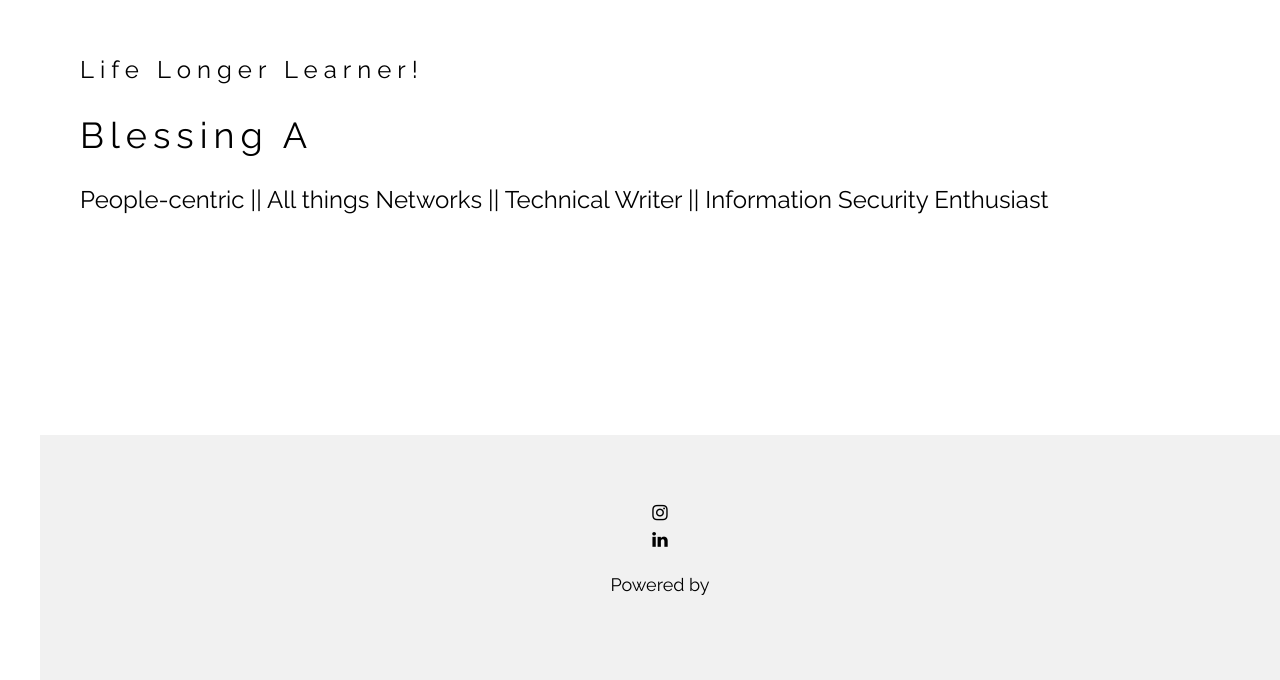
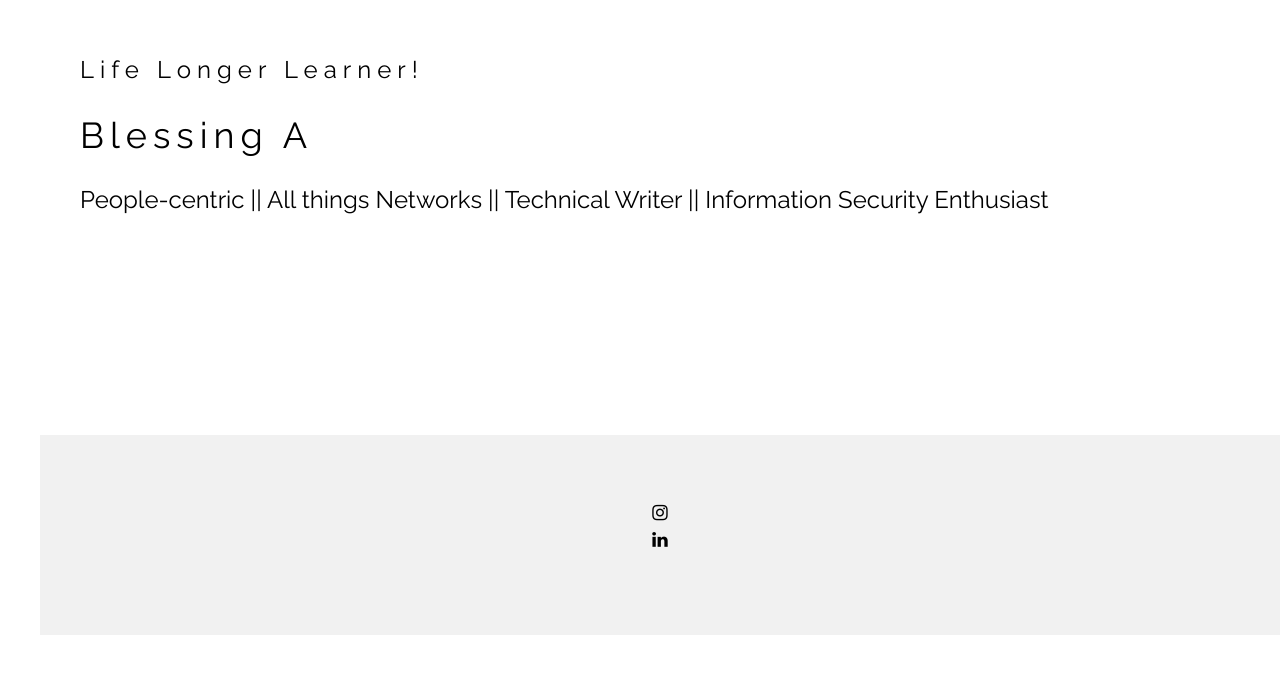
Before and after one commit to Tioluwani-B/blessingA.github.io, a plain HTML site: page index.html in a window 1280 px wide. Shown: the part 165-845 px from the top of the page. After the commit the page ends 800 px from the top, so only its background shows below. Drawn offline with nearby package versions, Linux system fonts and the light colour scheme.

Commit message:
Update index.html

```diff
--- a/index.html
+++ b/index.html
@@ -43,7 +43,7 @@
     <i class="fa fa-linkedin w3-hover-opacity"></i>
   </a>
 
-  <p>Powered by <a href="https://www.w3schools.com/w3css/default.asp" target="_blank" class="w3-hover-text-green"> </a></p>
+  <p> <a href="https://www.w3schools.com/w3css/default.asp" target="_blank" class="w3-hover-text-green"> </a></p>
 </footer>
 
 </body>
```
